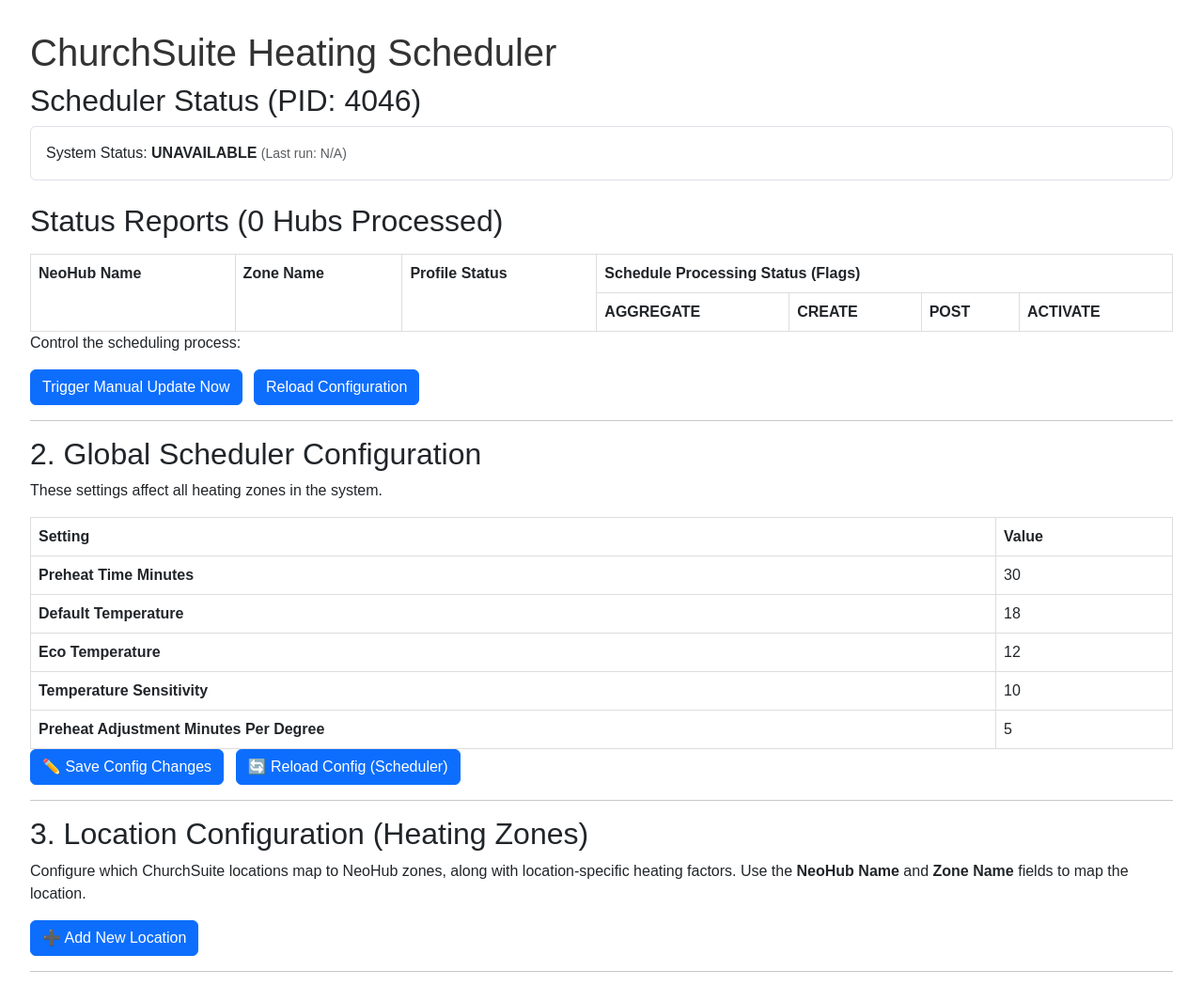
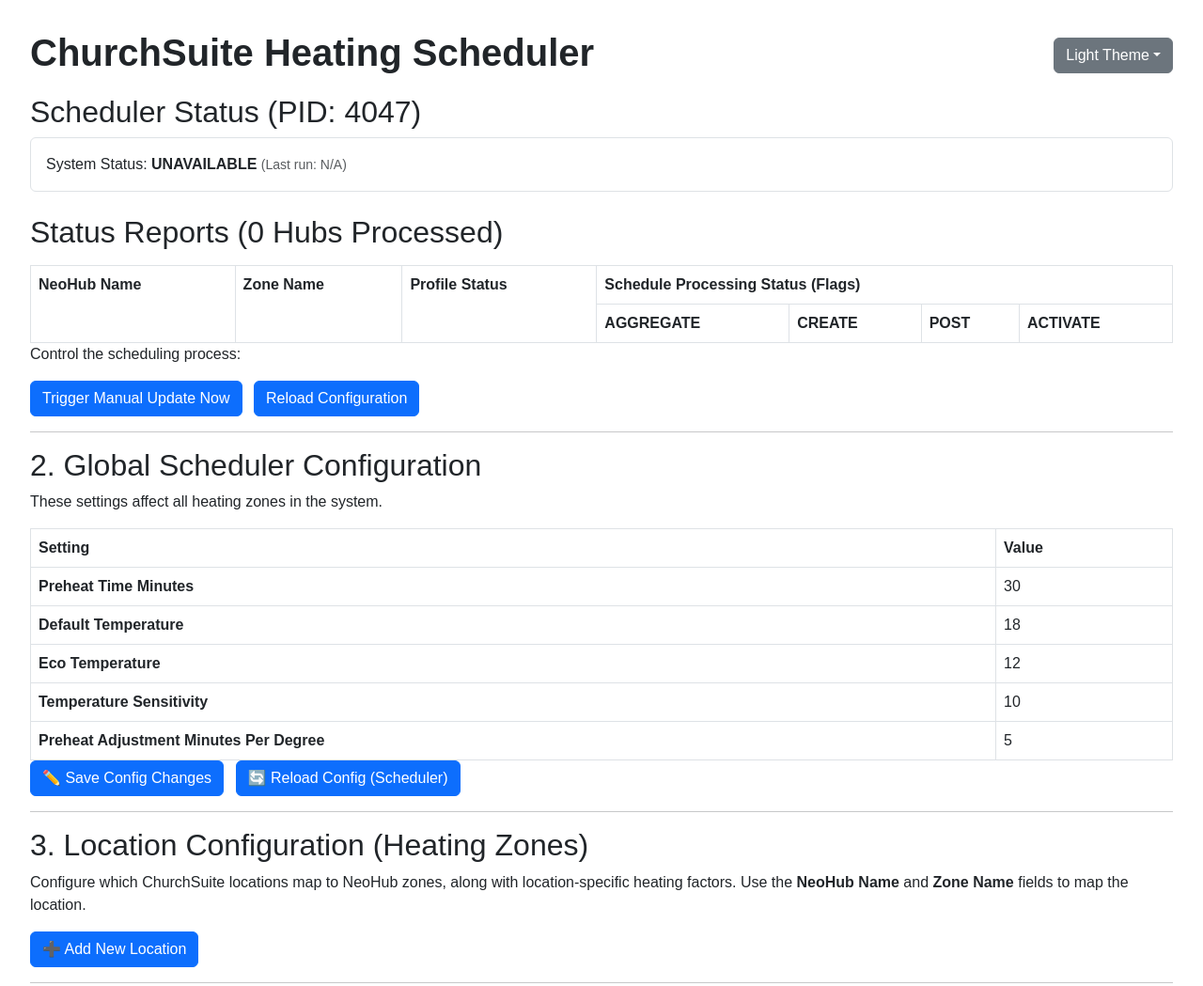
Before and after one commit to frostyflame81/churchsuite-heatmiser, a Flask app: page / in a window 1280 px wide. Shown: the top 1049 px of the page at 94% size. Run offline with Flask 3, Linux system fonts and the light colour scheme; lists and menus that the app fills with data are empty.

Commit message:
1st attempt at dark mode using bootstrap

```diff
--- a/templates/dashboard.html
+++ b/templates/dashboard.html
@@ -1,5 +1,5 @@
 <!doctype html>
-<html lang="en">
+<html lang="en" data-bs-theme="auto">
 <head>
     <meta charset="utf-8">
     <title>Heating Scheduler Dashboard</title>
@@ -8,13 +8,13 @@
 
     <style>
         body { font-family: sans-serif; margin: 2em; }
-        h1 { color: #333; }
+        h1 { font-weight: 700; margin-bottom: 0.5em; }
         .config-table { width: 100%; border-collapse: collapse; margin-top: 15px; }
-        .config-table th, .config-table td { border: 1px solid #ddd; padding: 8px; text-align: left; }
+        .config-table th, .config-table td { border: 1px solid var(--bs-border-color); padding: 8px; text-align: left; }
 
         /* NEW: Styles for granular status flags */
         .report-table { width: 100%; border-collapse: collapse; margin-top: 15px; }
-        .report-table th, .report-table td { border: 1px solid #ddd; padding: 8px; text-align: left; vertical-align: top; }
+        .report-table th, .report-table td { border: 1px solid var(--bs-border-color); padding: 8px; text-align: left; vertical-align: top; }
         .flag-status {
             display: inline-block;
             padding: 3px 6px;
@@ -23,29 +23,47 @@
             font-weight: bold;
             margin-right: 5px;
         }
-        .flag-1 { background-color: #d4edda; color: #155724; } /* Green for Success (1) */
-        .flag-0 { background-color: #f8d7da; color: #721c24; } /* Red for Failure (0) */
+        .flag-1 {
+            background-color: var(--bs-success-bg-subtle);
+            color: var(--bs-success-text-emphasis);
+        }
+        .flag-0 {
+            background-color: var(--bs-danger-bg-subtle);
+            color: var(--bs-danger-text-emphasis);
+        }
         .location-card {
-            border: 1px solid #ccc;
+            border: 1px solid var(--bs-border-color);
             padding: 15px;
             margin-bottom: 20px;
             border-radius: 5px;
-            background-color: #f9f9f9;
+            background-color: var(--bs-tertiary-bg);
         }
         .location-card h3 {
             margin-top: 0;
-            border-bottom: 1px solid #eee;
+            border-bottom: 1px solid var(--bs-border-color-translucent);
             padding-bottom: 10px;
         }
         .location-data td[contenteditable="true"] {
-            background-color: #fffacd; /* Light yellow to highlight editable areas */
-            border: 1px dashed #ccc;
+            /* OLD: background-color: #fffacd; */
+            background-color: var(--bs-light); /* Use Bootstrap light color for editable highlight */
+            border: 1px dashed var(--bs-secondary); /* Use a semantic color for the border */
             cursor: text;
         }
     </style>
 </head>
 <body>
-    <h1>ChurchSuite Heating Scheduler</h1>
+    <h1>ChurchSuite Heating Scheduler
+        <div class="dropdown float-end">
+            <button class="btn btn-secondary dropdown-toggle" type="button" data-bs-toggle="dropdown" aria-expanded="false" id="theme-toggle-btn">
+                Theme
+            </button>
+            <ul class="dropdown-menu dropdown-menu-end">
+                <li><button class="dropdown-item" type="button" data-bs-theme-value="light">Light</button></li>
+                <li><button class="dropdown-item" type="button" data-bs-theme-value="dark">Dark</button></li>
+                <li><button class="dropdown-item" type="button" data-bs-theme-value="auto">Auto</button></li>
+            </ul>
+        </div>
+    </h1>
     <h2>Scheduler Status (PID: {{ scheduler_pid }})</h2>
     <div
         id="status-header"
@@ -177,7 +195,67 @@
 
     <button class="btn btn-primary me-2" onclick="addNewLocation()">➕ Add New Location</button>
     <hr>
+    <script src="https://cdn.jsdelivr.net/npm/bootstrap@5.3.3/dist/js/bootstrap.bundle.min.js" integrity="sha384-YvpcrYf0tY3lHB60NNkmXc5s9fDVZLESaAA55NDzOxhy9GkcIdslK1eN7N6jIeHz" crossorigin="anonymous"></script>
+    <script>
+        // Bootstrap 5.3+ Theme Toggler Logic
+        (() => {
+            'use strict'
 
+            const getStoredTheme = () => localStorage.getItem('theme')
+            const setStoredTheme = theme => localStorage.setItem('theme', theme)
+
+            const getPreferredTheme = () => {
+                const storedTheme = getStoredTheme()
+                if (storedTheme) {
+                    return storedTheme
+                }
+
+                return window.matchMedia('(prefers-color-scheme: dark)').matches ? 'dark' : 'light'
+            }
+
+            const setTheme = theme => {
+                if (theme === 'auto' && window.matchMedia('(prefers-color-scheme: dark)').matches) {
+                    document.documentElement.setAttribute('data-bs-theme', 'dark')
+                } else {
+                    document.documentElement.setAttribute('data-bs-theme', theme)
+                }
+            }
+
+            setTheme(getPreferredTheme())
+
+            const showActiveTheme = (theme, focus = false) => {
+                const themeToggle = document.getElementById('theme-toggle-btn')
+
+                if (!themeToggle) {
+                    return
+                }
+
+                const themeTitle = theme.charAt(0).toUpperCase() + theme.slice(1)
+                themeToggle.textContent = `${themeTitle} Theme`
+            }
+
+            window.matchMedia('(prefers-color-scheme: dark)').addEventListener('change', () => {
+                const storedTheme = getStoredTheme()
+                if (storedTheme !== 'light' && storedTheme !== 'dark') {
+                    setTheme(getPreferredTheme())
+                }
+            })
+
+            window.addEventListener('DOMContentLoaded', () => {
+                showActiveTheme(getPreferredTheme())
+
+                document.querySelectorAll('[data-bs-theme-value]')
+                    .forEach(toggle => {
+                        toggle.addEventListener('click', () => {
+                            const theme = toggle.getAttribute('data-bs-theme-value')
+                            setStoredTheme(theme)
+                            setTheme(theme)
+                            showActiveTheme(theme, true)
+                        })
+                    })
+            })
+        })()
+    </script>
     <script>
         // Use a simple, non-blocking notification instead of alert/confirm
         function showNotification(message) {
```
